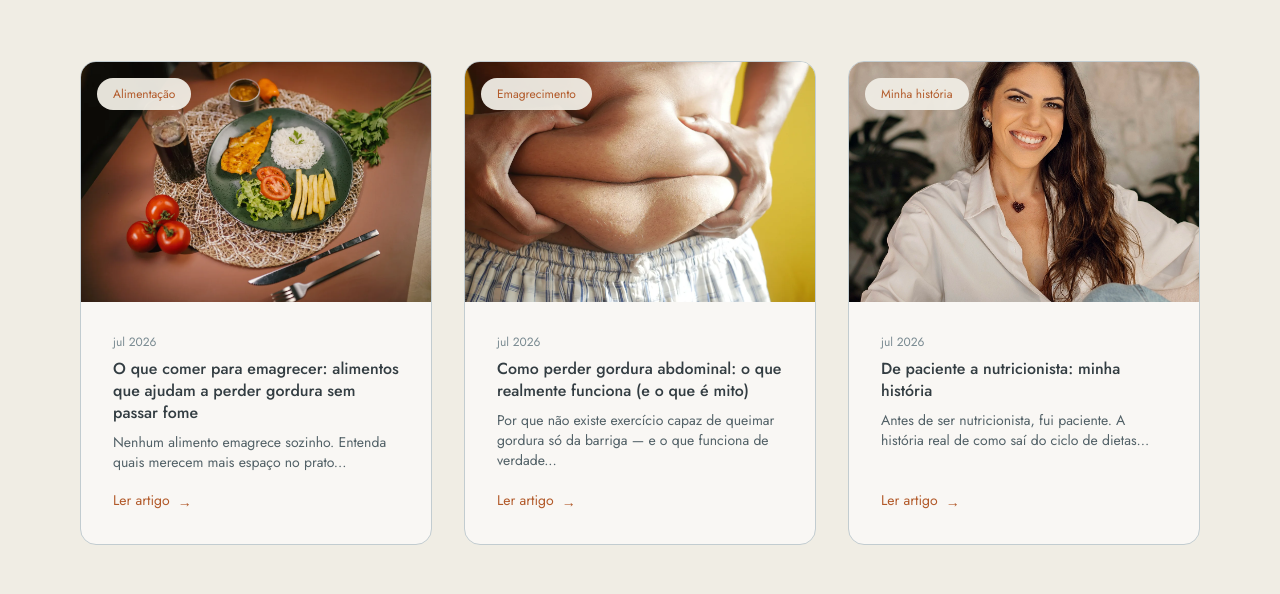
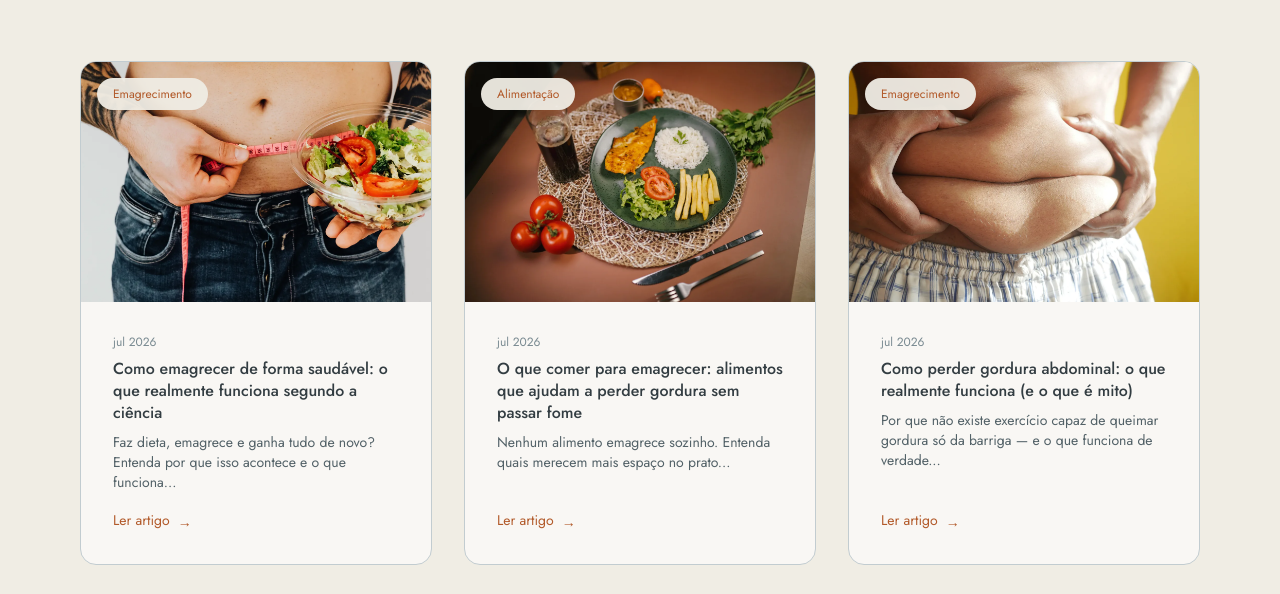
Before and after one commit to leargente/site, a website: page index.html in a window 1280 px wide. Shown: the part 5109-5703 px from the top of the page. Drawn offline with nearby package versions, Linux system fonts and the light colour scheme.

Commit message:
Add files via upload

```diff
--- a/index.html
+++ b/index.html
@@ -878,6 +878,15 @@
                     // Ao publicar um novo artigo, adicione um objeto aqui em cima da lista.
                     this.posts = [
                         {
+                            id: "como-emagrecer-de-forma-saudavel",
+                            titulo: "Como emagrecer de forma saudável: o que realmente funciona segundo a ciência",
+                            resumo: "Faz dieta, emagrece e ganha tudo de novo? Entenda por que isso acontece e o que funciona...",
+                            imagem: "static/images/saudavel-capa.webp",
+                            categoria: "Emagrecimento",
+                            data: "jul 2026",
+                            url: "blog/como-emagrecer-de-forma-saudavel/index.html"
+                        },
+                        {
                             id: "o-que-comer-para-emagrecer",
                             titulo: "O que comer para emagrecer: alimentos que ajudam a perder gordura sem passar fome",
                             resumo: "Nenhum alimento emagrece sozinho. Entenda quais merecem mais espaço no prato...",
```
